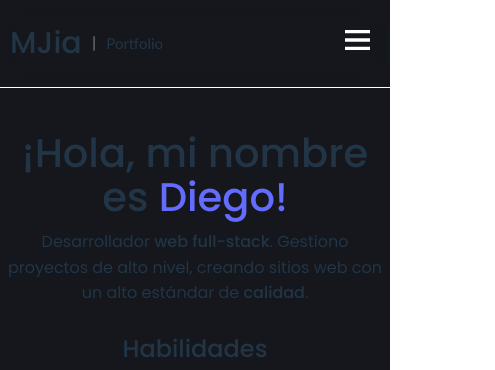
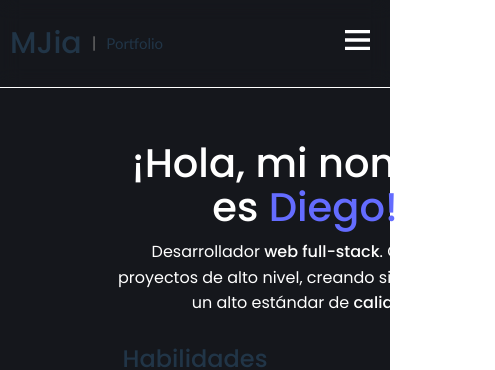
Before and after one commit to DiegoMjia/Portfolio, a Vue app: page / in a window 390 px wide. Shown: the top 370 px of the page, 495 px wide, since content can reach past the window. Built offline with nearby package versions, Linux system fonts and the light colour scheme.

Commit message:
Version 1.0 fixed bug, colors inverted

```diff
--- a/src/components/BodyPortfolio.vue
+++ b/src/components/BodyPortfolio.vue
@@ -1,19 +1,15 @@
 <script setup lang="ts">
-
 defineOptions({
     name: 'BodyPortfolio',
 })
-
 </script>
-
-
 
 <template>
     <div class="mainContainer">
         <div class="titleContainer">
             <h1>¡Hola, mi nombre es <b style="color: #646cff; font-weight: bold;">Diego!</b></h1>
             <section class="textContainer">
-                <p style="max-width: 540px; line-height: 1.6;">
+                <p style="line-height: 1.6;">
                     Desarrollador <b>web full-stack</b>. Gestiono proyectos de alto nivel, creando sitios web
                     con un alto estándar de <b>calidad</b>.
                 </p>
@@ -31,39 +27,42 @@ defineOptions({
     align-items: start;
 }
 
+h1, p {
+    color: #fff;
+    text-align: left;
+}
+
 .textContainer{
     display: flex;
     justify-content: center;
 }
 
 .titleContainer {
+    max-width: 500px;
     display: flex;
+    margin-left: 110px;
     flex-direction: column;
     align-items: center;
-    justify-content: center;
     margin-top: 150px;
-}
-
-p {
-    text-align: left
 }
 
 h1 {
     font-size: 80px;
     font-weight: bold;
-    text-align: start;
-    margin: 20px;
-    margin-left: 110px;
+    margin: 20px auto;
 }
 
 @media (max-width: 768px) {
     .mainContainer {
         width: 100%;
         padding: 5px;
+        justify-content: center;
+
     }
 
     .titleContainer {
-        margin-top: 0;
+        margin-top: 10px;
+        width: 100%;
     }
 
     p {
@@ -83,3 +82,15 @@ h1 {
 
 }
 </style>
+
+<style>
+body.active {
+    h1 {
+        color: #000;
+    }
+
+    p {
+        color: #000;
+    }
+}
+</style>
--- a/src/style.css
+++ b/src/style.css
@@ -81,3 +81,7 @@ button:focus-visible {
 html {
   scroll-behavior: smooth;
 }
+
+body.active {
+  background-color: #f0f0f0;
+}
--- a/vite.config.ts
+++ b/vite.config.ts
@@ -3,5 +3,6 @@ import vue from '@vitejs/plugin-vue'
 
 // https://vite.dev/config/
 export default defineConfig({
+  base: '/Portfolio/',
   plugins: [vue()],
 })
```
